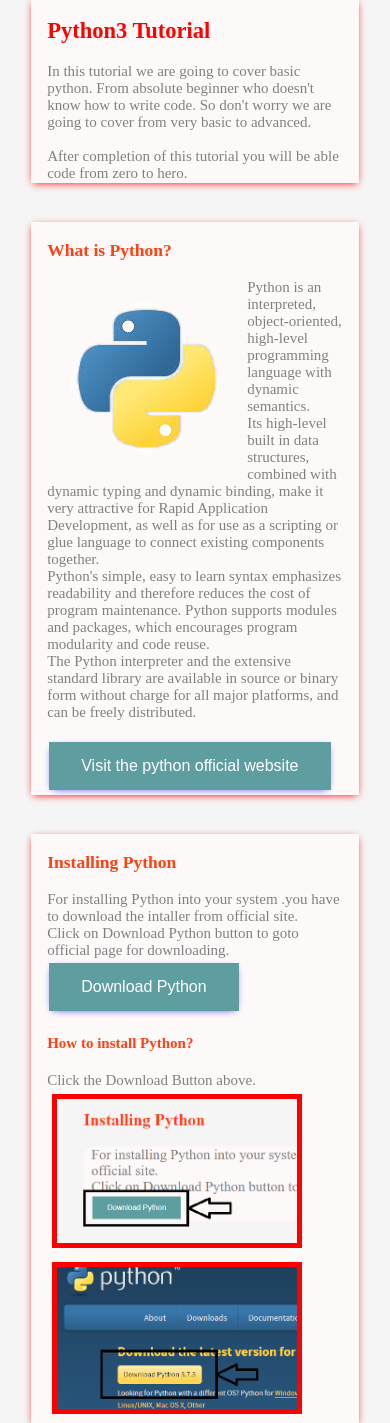
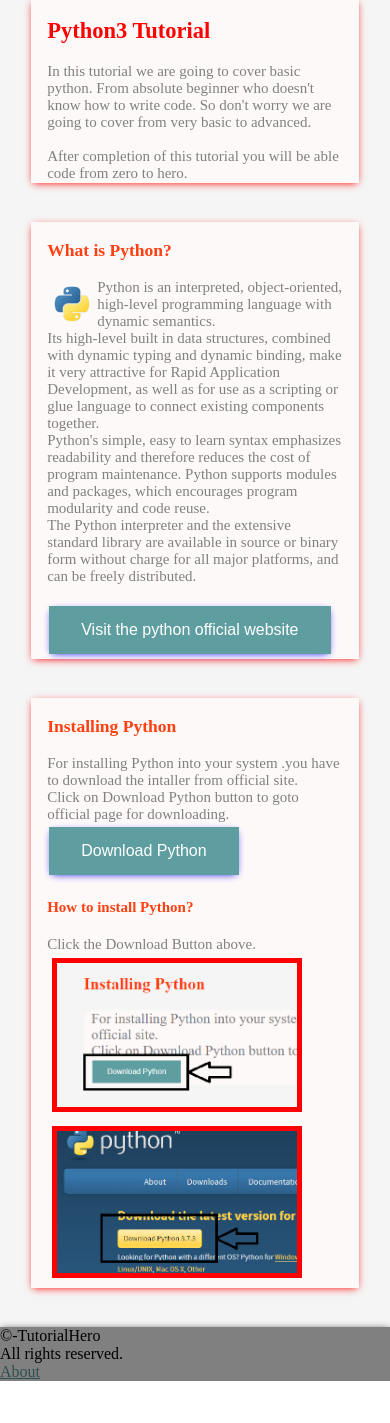
Before and after one commit to JanmejaiPandey/django_tutorialway, a Django app: page /python3/ in a window 390 px wide. Shown: the part 69-1492 px from the top of the page. After the commit the page ends 1450 px from the top, so only its background shows below. Run offline with Django 3.2, Linux system fonts and the light colour scheme.

Commit message:
first llook

```diff
--- a/app/static/site.css
+++ b/app/static/site.css
@@ -148,7 +148,7 @@
   text-decoration: none;
   display: inline-block;
   font-size: 16px;
-  box-shadow: 0 2px 8px -4px blue;
+  box-shadow: 0 2px 8px -3px blue;
   margin: 4px 2px;
   cursor: pointer;
 }
@@ -190,6 +190,9 @@
       border-left: none;
       border-right: 2px solid darkred;
     }
+    #image{
+      width:50px;
+    }
   }
 
   @media screen and (max-width:600px){
--- a/app/templates/python3.html
+++ b/app/templates/python3.html
@@ -20,7 +20,7 @@
    What is Python?
  </h3>
 
-      <img align="left" src="{% static 'images/python3.png' %}" >
+ <img id="image" align="left" src="{% static 'images/python3.png' %}" >
    Python is an interpreted, object-oriented, high-level programming language with dynamic semantics.
   <br>
    Its high-level built in data structures, combined with dynamic typing and dynamic binding, make it very attractive for Rapid Application Development, as well as for use as a scripting or glue language to connect existing components together.
```
